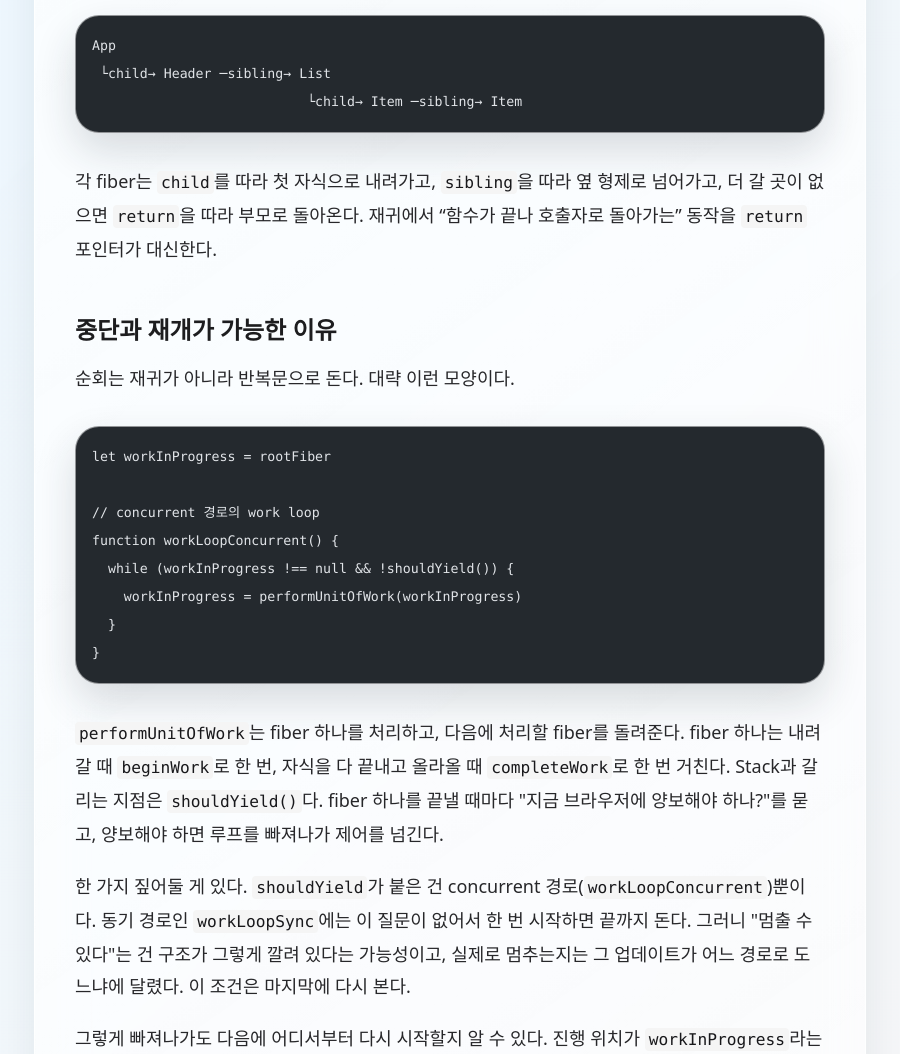
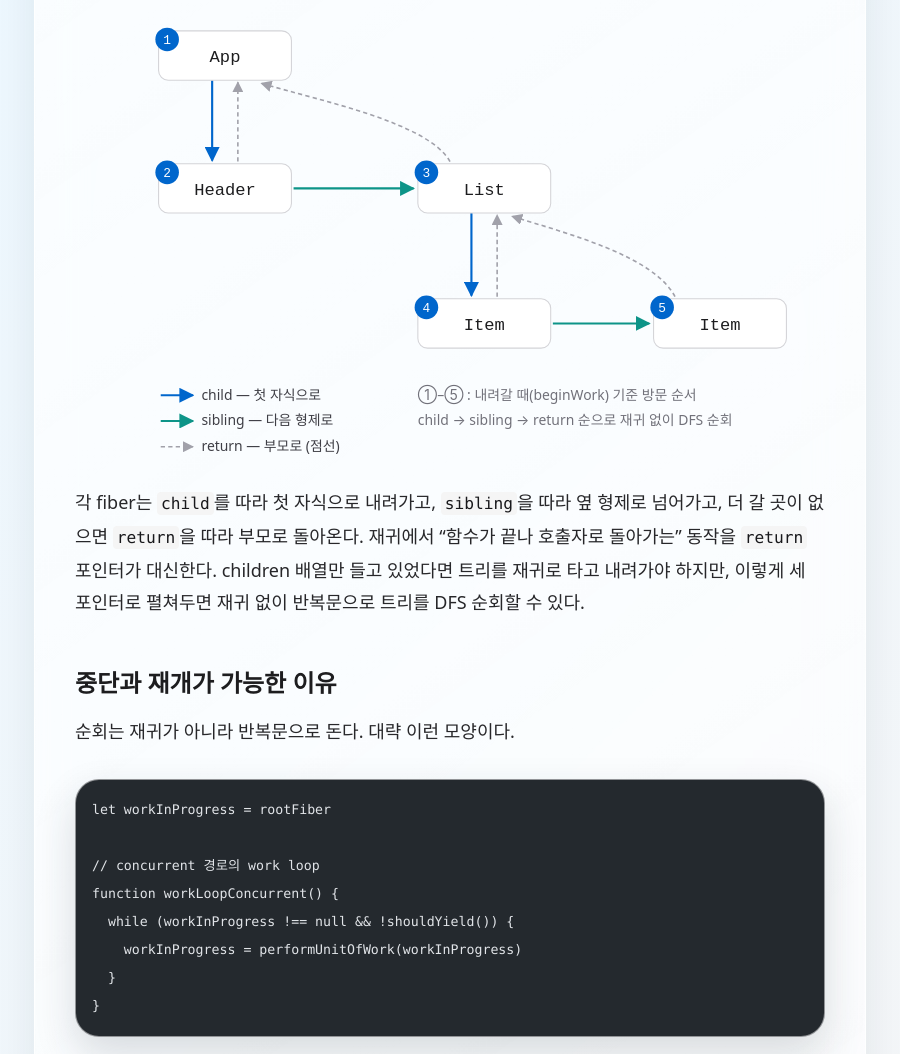
Before and after one commit to DanSJKim/sjblog, an Astro site: page /posts/react-stack-vs-fiber-reconciler in a window 1280 px wide. Shown: the part 3668-4722 px from the top of the page, without its empty margins (190-1090 px from the left). Built offline with nearby package versions, Linux system fonts and the light colour scheme; Astro itself is replaced by a stand-in of ours; code samples lack their colours.

Commit message:
Explain pointer traversal and add fiber tree infographic
- Motivate child/sibling/return as a way to DFS-traverse without recursion

- Spell out how performUnitOfWork finds the next fiber (begin down / complete up)

- Add SVG diagram of the tree with child/sibling/return pointers and visit order

Co-Authored-By: Claude Opus 4.8 (1M context) <noreply@anthropic.com>

````diff
--- a/src/content/posts/react-stack-vs-fiber-reconciler.md
+++ b/src/content/posts/react-stack-vs-fiber-reconciler.md
@@ -96,13 +96,9 @@ Stack 시절엔 없던 게 `return` / `child` / `sibling`이다. 트리의 부
 
 fiber들은 이렇게 연결된다.
 
-```
-App
- └child→ Header ─sibling→ List
-                           └child→ Item ─sibling→ Item
-```
+![Fiber 트리 포인터 구조: App의 child가 Header, Header의 sibling이 List, List의 child가 Item, Item의 sibling이 다음 Item을 가리킨다. child는 첫 자식으로 내려가는 파란 화살표, sibling은 다음 형제로 가는 청록 화살표, return은 부모로 돌아가는 점선 화살표다. 방문 순서는 App, Header, List, Item, Item 순.](/posts/react-fiber/fiber-tree.svg)
 
-각 fiber는 `child`를 따라 첫 자식으로 내려가고, `sibling`을 따라 옆 형제로 넘어가고, 더 갈 곳이 없으면 `return`을 따라 부모로 돌아온다. 재귀에서 "함수가 끝나 호출자로 돌아가는" 동작을 `return` 포인터가 대신한다.
+각 fiber는 `child`를 따라 첫 자식으로 내려가고, `sibling`을 따라 옆 형제로 넘어가고, 더 갈 곳이 없으면 `return`을 따라 부모로 돌아온다. 재귀에서 "함수가 끝나 호출자로 돌아가는" 동작을 `return` 포인터가 대신한다. children 배열만 들고 있었다면 트리를 재귀로 타고 내려가야 하지만, 이렇게 세 포인터로 펼쳐두면 재귀 없이 반복문으로 트리를 DFS 순회할 수 있다.
 
 ## 중단과 재개가 가능한 이유
 
@@ -119,7 +115,7 @@ function workLoopConcurrent() {
 }
 ```
 
-`performUnitOfWork`는 fiber 하나를 처리하고, 다음에 처리할 fiber를 돌려준다. fiber 하나는 내려갈 때 `beginWork`로 한 번, 자식을 다 끝내고 올라올 때 `completeWork`로 한 번 거친다. Stack과 갈리는 지점은 `shouldYield()`다. fiber 하나를 끝낼 때마다 "지금 브라우저에 양보해야 하나?"를 묻고, 양보해야 하면 루프를 빠져나가 제어를 넘긴다.
+`performUnitOfWork`는 fiber 하나를 처리하고, 다음에 처리할 fiber를 돌려준다. 다음 fiber는 앞에서 본 포인터를 따라 정해진다. `child`가 있으면 내려가며 `beginWork`를 하고, 더 내려갈 곳이 없으면 `completeWork` 뒤 `sibling`으로, 그것도 없으면 `return`을 따라 올라간다. Stack과 갈리는 지점은 `shouldYield()`다. fiber 하나를 끝낼 때마다 "지금 브라우저에 양보해야 하나?"를 묻고, 양보해야 하면 루프를 빠져나가 제어를 넘긴다.
 
 한 가지 짚어둘 게 있다. `shouldYield`가 붙은 건 concurrent 경로(`workLoopConcurrent`)뿐이다. 동기 경로인 `workLoopSync`에는 이 질문이 없어서 한 번 시작하면 끝까지 돈다. 그러니 "멈출 수 있다"는 건 구조가 그렇게 깔려 있다는 가능성이고, 실제로 멈추는지는 그 업데이트가 어느 경로로 도느냐에 달렸다. 이 조건은 마지막에 다시 본다.
 
````
Also changed, not shown: public/posts/react-fiber/fiber-tree.svg (added).
